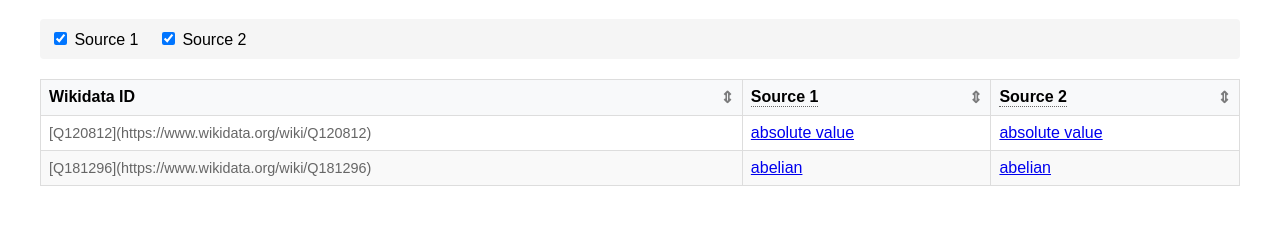
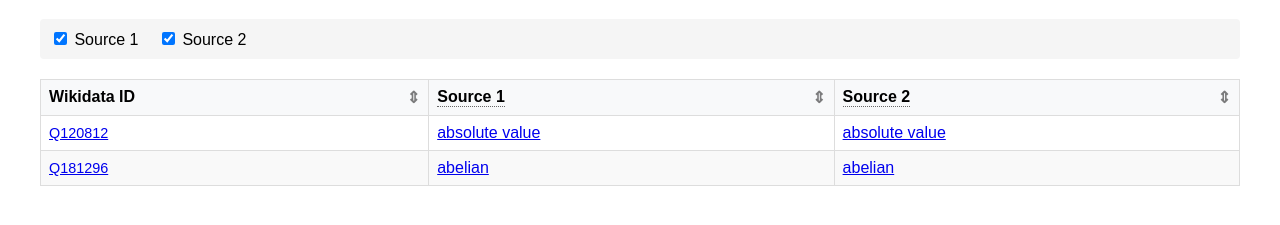
Before and after one commit to lucyhorowitz/mg-test, a plain HTML site: page index.html in a window 1280 px wide. Shown: the part 81-306 px from the top of the page. Drawn offline with nearby package versions, Linux system fonts and the light colour scheme.

Commit message:
Enhance Wikidata ID display by converting markdown links to clickable anchors

```diff
--- a/index.html
+++ b/index.html
@@ -256,7 +256,16 @@
             // Add Wikidata ID cell
             const idCell = document.createElement('td');
             idCell.className = 'wikidata-id';
-            idCell.textContent = wikidataId;
+            const markdownLink = wikidataId.match(/\[(.*?)\]\((.*?)\)/);
+            if (markdownLink) {
+                const a = document.createElement('a');
+                a.href = markdownLink[2];
+                a.textContent = markdownLink[1];
+                a.target = '_blank';
+                idCell.appendChild(a);
+            } else {
+                idCell.textContent = wikidataId;
+            }
             row.appendChild(idCell);
 
             // Add cells for each source
```
